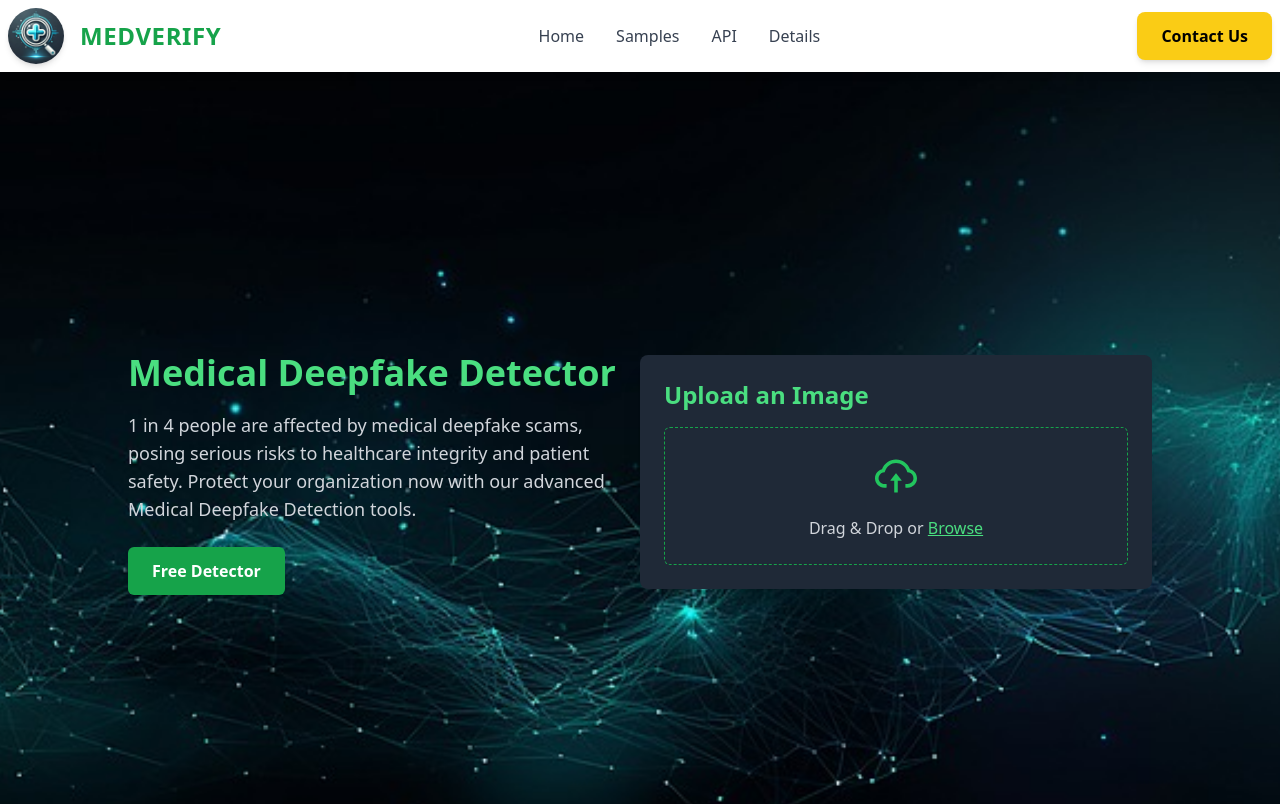
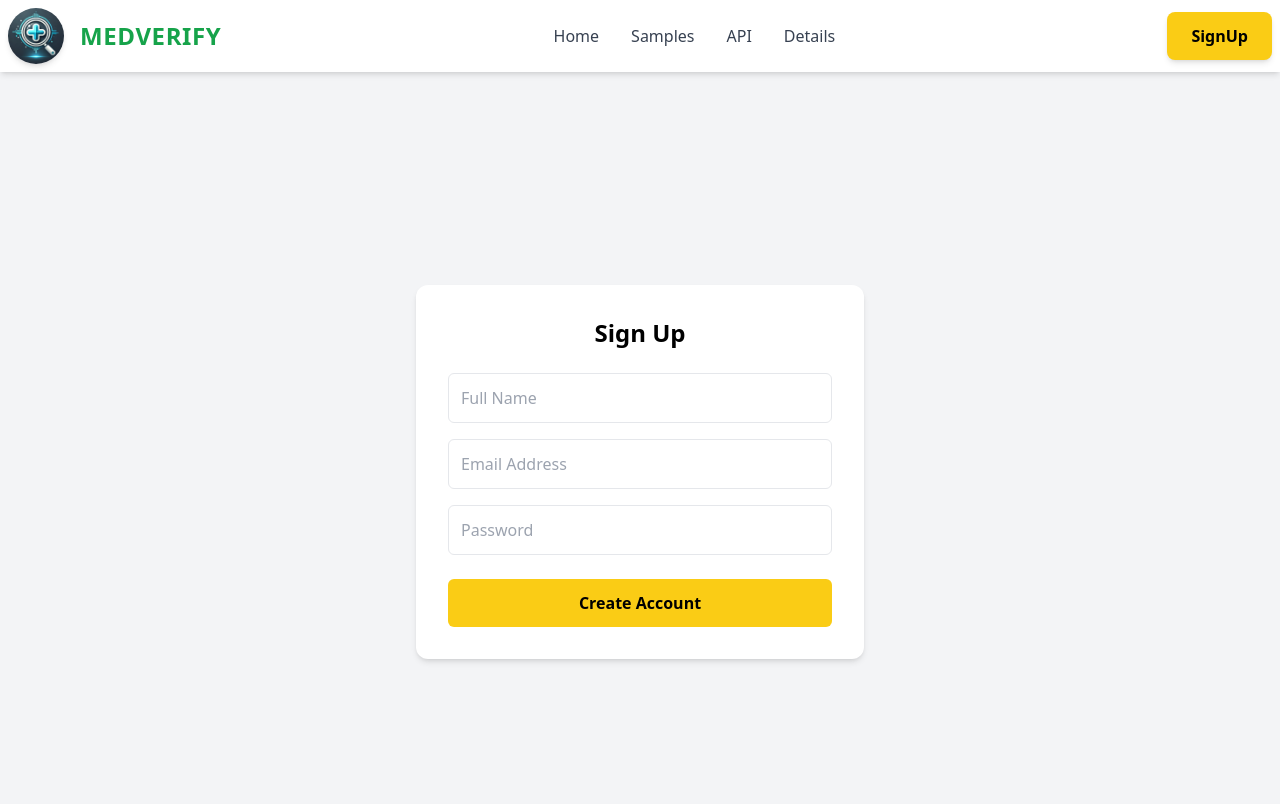
Before and after one commit to Kunalkudande/medverify, a React (Create React App) app: page /signup in a window 1280 px wide. Shown: the top 804 px of the page. Built offline with nearby package versions, Linux system fonts and the light colour scheme.

Commit message:
Enhance image upload and prediction features with improved error handling and UI updates

```diff
--- a/package.json
+++ b/package.json
@@ -10,7 +10,7 @@
     "react-dom": "^18.3.1",
     "react-dropzone": "^14.2.9",
     "react-icons": "^5.3.0",
-    "react-router-dom": "^6.28.0",
+    "react-router-dom": "^6.30.0",
     "react-scripts": "5.0.1",
     "web-vitals": "^2.1.4"
   },
--- a/src/App.js
+++ b/src/App.js
@@ -1,10 +1,14 @@
 import React, { useRef } from "react";
+import { BrowserRouter as Router, Routes, Route } from "react-router-dom";
 import Navbar from "./components/Navbar";
 import Footer from "./components/Footer";
 import MainPage from "./pages/MainPage";
 import SamplesPage from "./pages/SamplesPage";
 import DetailsPage from "./pages/DetailsPage";
 import ApiSection from "./components/ApiSection";
+import SignupPage from "./pages/SignUpPage";
+// import SigninPage from "./pages/SignInPage";
+import { AuthProvider } from "./components/AuthContext"; // Import the AuthProvider
 
 function App() {
   const mainRef = useRef(null);
@@ -19,12 +23,19 @@ function App() {
   };
 
   return (
+    <AuthProvider> {/* Wrap the app with AuthProvider */}
+      <Router>
         <div className="min-h-screen flex flex-col">
           <Navbar
             scrollToSection={handleScrollToSection}
             refs={{ mainRef, samplesRef, detailsRef, apiRef }}
           />
           <main className="flex-grow">
+            <Routes>
+              <Route
+                path="/"
+                element={
+                  <>
                     <section ref={mainRef}>
                       <MainPage />
                     </section>
@@ -37,9 +48,17 @@ function App() {
                     <section ref={detailsRef}>
                       <DetailsPage />
                     </section>
+                  </>
+                }
+              />
+              <Route path="/signup" element={<SignupPage />} />
+              {/* <Route path="/signin" element={<SigninPage />} /> */}
+            </Routes>
           </main>
           <Footer />
         </div>
+      </Router>
+    </AuthProvider>
   );
 }
 
--- /dev/null
+++ b/src/components/AuthContext.js
@@ -0,0 +1,33 @@
+import React, { createContext, useState, useContext, useEffect } from "react";
+
+const AuthContext = createContext();
+
+export const AuthProvider = ({ children }) => {
+  const [user, setUser] = useState(null);
+
+  // Load user from localStorage on first load
+  useEffect(() => {
+    const storedUser = localStorage.getItem("user");
+    if (storedUser) {
+      setUser(JSON.parse(storedUser));
+    }
+  }, []);
+
+  const login = (userData) => {
+    setUser(userData);
+    localStorage.setItem("user", JSON.stringify(userData));
+  };
+
+  const logout = () => {
+    setUser(null);
+    localStorage.removeItem("user");
+  };
+
+  return (
+    <AuthContext.Provider value={{ user, login, logout }}>
+      {children}
+    </AuthContext.Provider>
+  );
+};
+
+export const useAuth = () => useContext(AuthContext);
--- a/src/components/Navbar.jsx
+++ b/src/components/Navbar.jsx
@@ -1,7 +1,11 @@
 import React from "react";
-import logo from '../images/logo.webp';
+import { Link } from "react-router-dom";
+import logo from "../images/logo.webp"
+import { useAuth } from "../components/AuthContext"; // Import the AuthContext
 
 const Navbar = ({ scrollToSection, refs }) => {
+  const { user, logout } = useAuth(); // Get user state and logout function
+
   const handleLogoClick = () => {
     window.location.reload(); // Refresh the page when the logo or website name is clicked
   };
@@ -42,11 +46,26 @@ const Navbar = ({ scrollToSection, refs }) => {
         </button>
       </div>
 
-      {/* Contact Us Button */}
-      <div>
-        <button className="px-6 py-3 bg-yellow-400 text-black font-semibold rounded-lg shadow-md hover:bg-yellow-500 transition-all duration-300">
-          Contact Us
-        </button>
+      {/* SignUp/SignIn or Username & Logout */}
+      <div className="flex gap-4">
+        {!user ? (
+          <>
+            <Link to="/signup">
+              <button className="px-6 py-3 bg-yellow-400 text-black font-semibold rounded-lg shadow-md hover:bg-yellow-500">
+                SignUp
+              </button>
+            </Link>
+          </>
+        ) : (
+          <>
+            <span className="text-lg font-semibold text-green-600">{user.name}</span>
+            <button
+              onClick={() => logout()}
+              className="px-6 py-3 bg-red-600 text-white font-semibold rounded-lg shadow-md hover:bg-red-700">
+              Logout
+            </button>
+          </>
+        )}
       </div>
     </nav>
   );
--- a/src/pages/MainPage.jsx
+++ b/src/pages/MainPage.jsx
@@ -1,38 +1,45 @@
 import React, { useState } from "react";
+import { useNavigate } from "react-router-dom";
 import { AiOutlineCloudUpload } from "react-icons/ai";
-import backgroundImage from "../images/detection-background.jpg"; // Update with your image path
+import backgroundImage from "../images/detection-background.jpg";
 
 const MainPage = () => {
   const [image, setImage] = useState(null);
-  const [imageFile, setImageFile] = useState(null); // Store actual file
+  const [imageFile, setImageFile] = useState(null);
   const [showPopup, setShowPopup] = useState(false);
   const [loading, setLoading] = useState(false);
   const [result, setResult] = useState(null);
+  const navigate = useNavigate();
 
-  // ✅ Handle Image Upload
   const handleImageUpload = (event) => {
+    const user = JSON.parse(localStorage.getItem("user"));
+
+    if (!user) {
+      alert("Please sign up before uploading an image.");
+      navigate("/signup");
+      return;
+    }
+
     const file = event.target.files[0];
     if (file) {
-      setImage(URL.createObjectURL(file)); // Generate preview
-      setImageFile(file); // Store actual file for sending
-      setShowPopup(true); // Show popup after upload
-      setResult(null); // Reset previous result
+      setImage(URL.createObjectURL(file));
+      setImageFile(file);
+      setShowPopup(true);
+      setResult(null);
     }
   };
 
-  // ✅ Send Image to Backend API for Prediction
   const handleDetect = async () => {
     if (!imageFile) {
-      alert("⚠ Please upload an image first.");
+      alert("Please upload an image first.");
       return;
     }
 
     const formData = new FormData();
-    formData.append("file", imageFile); // 🔹 FastAPI expects "file"
+    formData.append("file", imageFile);
 
-    console.log("📤 Sending image to API...");
     setLoading(true);
-    setResult(null); // Reset previous result
+    setResult(null);
 
     try {
       const response = await fetch("http://127.0.0.1:8080/predict/", {
@@ -40,21 +47,13 @@ const MainPage = () => {
         body: formData,
       });
 
-      console.log("✅ API Response Status:", response.status);
-
-      if (!response.ok) {
-        throw new Error(`HTTP error! Status: ${response.status}`);
-      }
-
       const data = await response.json();
-      console.log("📥 Data received from API:", data);
-
       setResult({
         prediction: data.prediction || "Unknown",
+        description: data.description || "Unknown",
         confidence: data.confidence || 0,
       });
     } catch (error) {
-      console.error("❌ API Error:", error);
       alert("Error: Could not process the image.");
     } finally {
       setLoading(false);
@@ -66,13 +65,8 @@ const MainPage = () => {
       className="flex flex-col items-center min-h-screen bg-cover bg-center text-white"
       style={{ backgroundImage: `url(${backgroundImage})` }}
     >
-      {/* Main Page Section */}
-      <section
-        id="main"
-        className="flex flex-col items-center justify-center min-h-screen p-8 rounded-lg"
-      >
+      <section className="flex flex-col items-center justify-center min-h-screen p-8 rounded-lg">
         <div className="w-full max-w-screen-lg mx-auto flex flex-col lg:flex-row items-center justify-between">
-          {/* Left Section */}
           <div className="mb-8 lg:mb-0 lg:w-1/2">
             <h1 className="text-4xl font-extrabold mb-4 leading-tight text-green-400">
               Medical Deepfake Detector
@@ -88,7 +82,6 @@ const MainPage = () => {
             </button>
           </div>
 
-          {/* Right Section */}
           <div className="lg:w-1/2 bg-gray-800 rounded-lg p-6 shadow-xl text-white">
             <h2 className="text-2xl font-semibold mb-4 text-green-400">
               Upload an Image
@@ -126,15 +119,12 @@ const MainPage = () => {
         </div>
       </section>
 
-      {/* ✅ Popup Detect Button & Prediction Result */}
       {showPopup && (
         <div className="fixed inset-0 bg-black bg-opacity-50 flex items-center justify-center">
           <div className="bg-gray-800 text-white p-8 rounded-lg shadow-lg max-w-md text-center">
             <h3 className="text-2xl font-bold text-green-400 mb-4">
               {result ? "Prediction Result" : "Ready to Detect"}
             </h3>
-
-            {/* ✅ Show Uploaded Image Inside Popup */}
             <div className="mb-4">
               <img
                 src={image}
@@ -142,8 +132,6 @@ const MainPage = () => {
                 className="max-w-full h-40 object-contain border border-green-600 rounded-md shadow-md"
               />
             </div>
-
-            {/* ✅ Show Prediction Result */}
             {result ? (
   <div className="mt-4 text-center">
     <h3 className="text-xl font-semibold">Prediction:</h3>
@@ -156,18 +144,33 @@ const MainPage = () => {
     >
       {result.prediction}
             </p>
+            <h3 className="text-xl font-semibold">Description:</h3>
+            <p
+              className={`text-2xl font-bold ${
+                result.prediction.includes("Malicious")
+                  ? "text-red-500"
+                  : "text-green-500"
+              }`}
+            >
+              {result.description}
+            </p>
             <p className="text-gray-300">
               Confidence: {(result.confidence * 100).toFixed(2)}%
             </p>
+
+            {/* Close Button */}
+            <button
+              onClick={() => setShowPopup(false)}
+              className="mt-6 px-4 py-2 bg-gray-600 text-white font-semibold rounded-md hover:bg-gray-700 shadow-lg transition"
+            >
+              Close
+            </button>
           </div>
         ) : (
+          <>
             <p className="text-gray-300 mb-6">
               Your image is uploaded successfully. Click below to detect!
             </p>
-            )}
-
-            {/* ✅ Detect Button */}
-            {!result && (
             <button
               onClick={handleDetect}
               disabled={loading}
@@ -177,15 +180,9 @@ const MainPage = () => {
             >
               {loading ? "Detecting..." : "Detect"}
             </button>
+          </>
         )}
 
-            {/* ✅ Close Button */}
-            <button
-              onClick={() => setShowPopup(false)}
-              className="mt-4 px-4 py-2 bg-gray-600 text-white font-semibold rounded-md hover:bg-gray-700 shadow-lg transition"
-            >
-              Close
-            </button>
           </div>
         </div>
       )}
--- /dev/null
+++ b/src/pages/SignInPage.js
@@ -0,0 +1,61 @@
+import React, { useState } from "react";
+import { useNavigate } from "react-router-dom";
+import { useAuth } from "../components/AuthContext"; // Import the custom hook
+
+const SigninPage = () => {
+  const navigate = useNavigate();
+  const { login } = useAuth();  // Access login function from context
+  const [credentials, setCredentials] = useState({ email: "", password: "" });
+
+  const handleChange = (e) =>
+    setCredentials({ ...credentials, [e.target.name]: e.target.value });
+
+  const handleSubmit = (e) => {
+    e.preventDefault();
+    console.log("Signin credentials:", credentials);
+
+    // Simulate successful signin
+    login({ name: "John Doe", email: credentials.email });  // Set user data in context
+    alert("Signin successful!");
+    navigate("/");
+  };
+
+  return (
+    <div className="flex items-center justify-center min-h-screen bg-gray-100 p-4">
+      <form
+        onSubmit={handleSubmit}
+        className="w-full max-w-md bg-white p-8 rounded-xl shadow-md"
+      >
+        <h2 className="text-2xl font-bold text-center mb-6">Sign In</h2>
+
+        <input
+          type="email"
+          name="email"
+          placeholder="Email Address"
+          value={credentials.email}
+          onChange={handleChange}
+          className="w-full mb-4 p-3 border rounded-md focus:outline-none focus:ring-2 focus:ring-yellow-400"
+          required
+        />
+        <input
+          type="password"
+          name="password"
+          placeholder="Password"
+          value={credentials.password}
+          onChange={handleChange}
+          className="w-full mb-6 p-3 border rounded-md focus:outline-none focus:ring-2 focus:ring-yellow-400"
+          required
+        />
+
+        <button
+          type="submit"
+          className="w-full bg-yellow-400 text-black py-3 rounded-md font-semibold hover:bg-yellow-500 transition-all duration-300"
+        >
+          Sign In
+        </button>
+      </form>
+    </div>
+  );
+};
+
+export default SigninPage;
--- /dev/null
+++ b/src/pages/SignUpPage.js
@@ -0,0 +1,69 @@
+import React, { useState } from "react";
+import { useNavigate } from "react-router-dom";
+import { useAuth } from "../components/AuthContext"; // Import the custom hook
+
+const SignupPage = () => {
+  const navigate = useNavigate();
+  const { login } = useAuth();  // Access login function from context
+  const [formData, setFormData] = useState({ name: "", email: "", password: "" });
+
+  const handleChange = (e) => setFormData({ ...formData, [e.target.name]: e.target.value });
+
+  const handleSubmit = (e) => {
+    e.preventDefault();
+    console.log("Signup data:", formData);
+
+    // Simulate successful signup
+    login({ name: formData.name, email: formData.email });  // Set user data in context
+    alert("Signup successful!");
+    navigate("/");
+  };
+
+  return (
+    <div className="flex items-center justify-center min-h-screen bg-gray-100 p-4">
+      <form
+        onSubmit={handleSubmit}
+        className="w-full max-w-md bg-white p-8 rounded-xl shadow-md"
+      >
+        <h2 className="text-2xl font-bold text-center mb-6">Sign Up</h2>
+
+        <input
+          type="text"
+          name="name"
+          placeholder="Full Name"
+          value={formData.name}
+          onChange={handleChange}
+          className="w-full mb-4 p-3 border rounded-md focus:outline-none focus:ring-2 focus:ring-yellow-400"
+          required
+        />
+        <input
+          type="email"
+          name="email"
+          placeholder="Email Address"
+          value={formData.email}
+          onChange={handleChange}
+          className="w-full mb-4 p-3 border rounded-md focus:outline-none focus:ring-2 focus:ring-yellow-400"
+          required
+        />
+        <input
+          type="password"
+          name="password"
+          placeholder="Password"
+          value={formData.password}
+          onChange={handleChange}
+          className="w-full mb-6 p-3 border rounded-md focus:outline-none focus:ring-2 focus:ring-yellow-400"
+          required
+        />
+
+        <button
+          type="submit"
+          className="w-full bg-yellow-400 text-black py-3 rounded-md font-semibold hover:bg-yellow-500 transition-all duration-300"
+        >
+          Create Account
+        </button>
+      </form>
+    </div>
+  );
+};
+
+export default SignupPage;
```
Also changed, not shown: src/pages/HomePage.js (+12 -12 lines), src/components/ApiSection.jsx (indentation only), 1 other file (tests, documents, lock files or other folders). Lines whose indentation alone changed are shown as unchanged.
